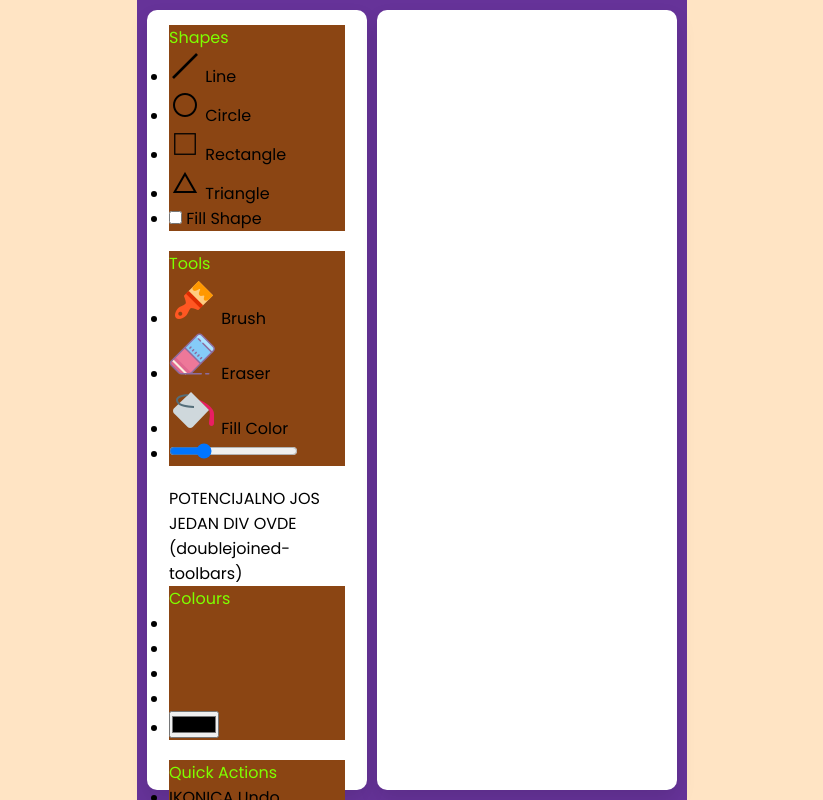
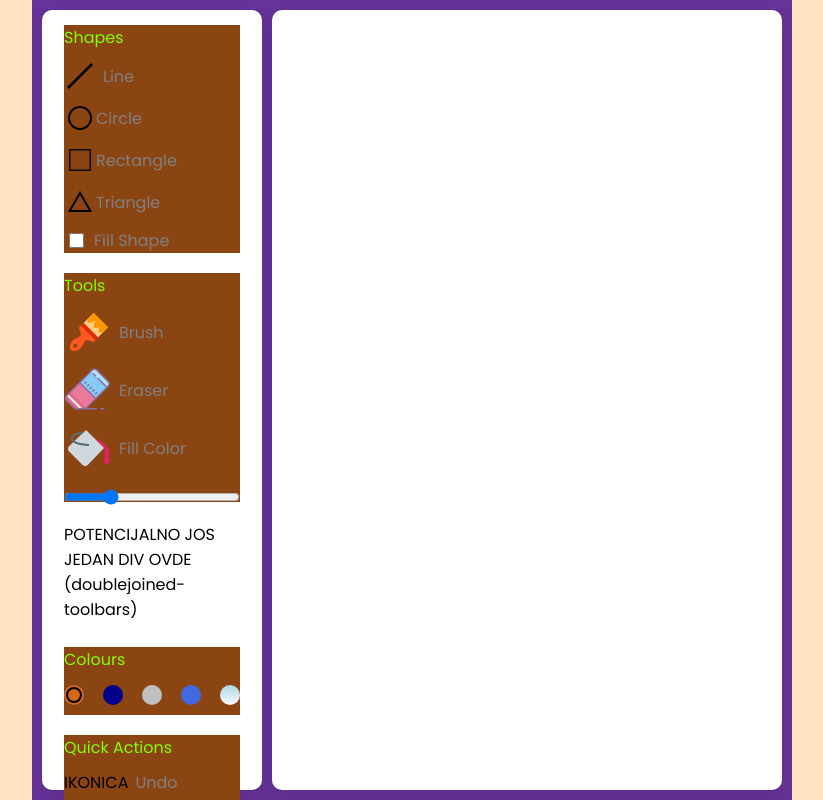
Before and after one commit to rivanovic10120rn/reljosoft-paint, an Angular app: page / in a window 1280 px wide. Shown: the top 800 px of the page, without its empty margins (228-1051 px from the left). Built offline with nearby package versions, Linux system fonts and the light colour scheme.

Commit message:
Postepen rad na css-u sa dosta skela, colors lepo sredjeni da rade ali active klase ne valjaju - opcije na hover se sve tretiraju kao jedna - POGLEDATI!

```diff
--- a/src/app/components/index-app/app.component.css
+++ b/src/app/components/index-app/app.component.css
@@ -1,8 +1,8 @@
 .container {
+  width: 95vh; /* da ne zaboravis na body background interakciju pa staviti na 100vh ako ne moze */
+  height: 100vh;
   gap: 10px;
   padding: 10px;
-  width: 100%;
-  height: 100vh;
   display: flex;
   user-select: none;
   background: rebeccapurple;
@@ -33,6 +33,120 @@ section {
   font-size: 1rem;
 }
 
+.row .options {
+  list-style: none;
+  margin: 10px 0 0 0;
+}
+
+.row .options .option {
+  display: flex;
+  user-select: none;
+  cursor: pointer;
+  align-items: center;
+  margin-bottom: 10px;
+}
+
+.row .options .option .icon {
+  font-size: 1.3rem;
+  padding-left: 3px;
+}
+
+.row .options .option .name {
+  padding-left: 7px;
+}
+
+.option :where(span, label) {
+  color: gray;
+  cursor: pointer;
+}
+
+.options:is(:hover, .active) :where(span,label) {
+  color: black;
+}
+
+.option input[type="checkbox"] {
+  height: 15px;
+  width: 15px;
+  margin: 0 10px 0 5px;
+  cursor: pointer;
+}
+
+input[type="checkbox"]:checked~label {
+  color: maroon;
+}
+
+.option #size-slider {
+  width: 100%;
+  height: 10px;
+  margin-top: 10px;
+  background-color: black; /* ne radi ovako moracu da se zezam sa scss i da mnogo menjam za ovaj style change */
+}
+
+.tools-board .colors-toolbar {
+  margin-top: 25px;
+}
+
+.tools-board .colors {
+  color: maroon;
+  display: flex;
+  justify-content: space-between;
+}
+
+.colors .option {
+  position: relative;
+  height: 20px;
+  width: 20px;
+  margin-top: 3px;
+  border-radius: 50%;
+}
+
+.colors .option:nth-child(1) {
+  background-color: chocolate;
+}
+
+.colors .option:nth-child(2) {
+  background-color: darkblue;
+}
+
+.colors .option:nth-child(3) {
+  background-color: silver;
+}
+
+.colors .option:nth-child(4) {
+  background-color: royalblue;
+}
+
+.colors .option:nth-child(5) {
+  background-color: ghostwhite;
+  background-image: linear-gradient(lightblue, ghostwhite);
+}
+
+.colors .option.active:nth-child(5) {
+  background-image: none;
+}
+
+.colors .option.selected:before {
+  content: "";
+  top: 50%;
+  left: 50%;
+  height: 12px;
+  width: 12px;
+  background: inherit;
+  position: absolute;
+  border: 2px solid #fff;
+  border-radius: inherit;
+  transform: translate(-50%, -50%);
+}
+
+.colors .option:first-child.selected:before {
+  border-color: black;
+}
+
+.colors #custom-color {
+  opacity: 0;
+  cursor: pointer;
+}
+
 .drawing-board {
   flex: 1;
   overflow: hidden;
--- a/src/app/components/index-app/app.component.html
+++ b/src/app/components/index-app/app.component.html
@@ -48,6 +48,7 @@
         </ul>
       </div>
       POTENCIJALNO JOS JEDAN DIV OVDE (doublejoined-toolbars)
+      <div class="joined-toolbars">
         <div class="row colors-toolbar">
           <label class="title"> Colours </label>
           <ul class="options colors">
@@ -82,6 +83,7 @@
           </ul>
         </div>
       </div>
+    </div>
     <div class="row buttons">
       <button class="clear"> Clear Canvas </button>
       <button class="save"> Save As Image </button>
```
Lines whose indentation alone changed are shown as unchanged.
